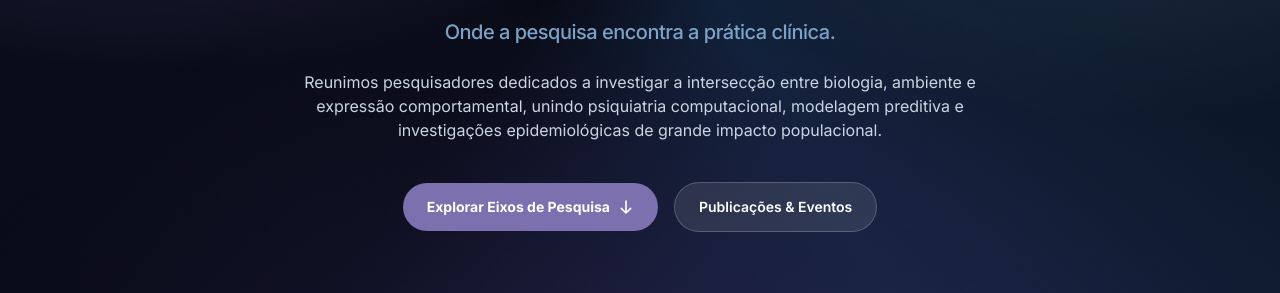
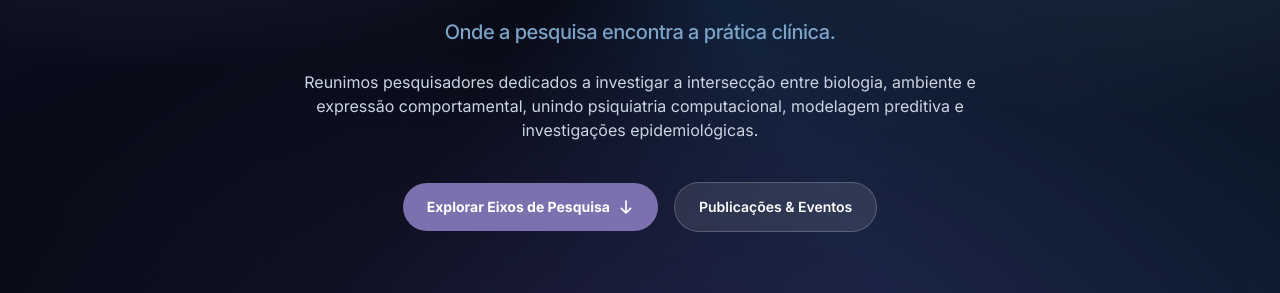
Before and after one commit to lifelab-ufcspa/lifelab-ufcspa.github.io, a plain HTML site: page index.html in a window 1280 px wide. Shown: the part 499-792 px from the top of the page. Drawn offline with nearby package versions, Linux system fonts and the light colour scheme.

Commit message:
Update index.html

```diff
--- a/index.html
+++ b/index.html
@@ -267,7 +267,7 @@
       </p>
 
       <p class="text-sm sm:text-base text-slate-300 font-normal leading-relaxed max-w-2xl mx-auto mb-10" data-i18n="hero_lead">
-        Reunimos pesquisadores dedicados a investigar a intersecção entre biologia, ambiente e expressão comportamental, unindo psiquiatria computacional, modelagem preditiva e investigações epidemiológicas de grande impacto populacional.
+        Reunimos pesquisadores dedicados a investigar a intersecção entre biologia, ambiente e expressão comportamental, unindo psiquiatria computacional, modelagem preditiva e investigações epidemiológicas.
       </p>
 
       <div class="flex flex-wrap items-center justify-center gap-4 mb-16">
```
